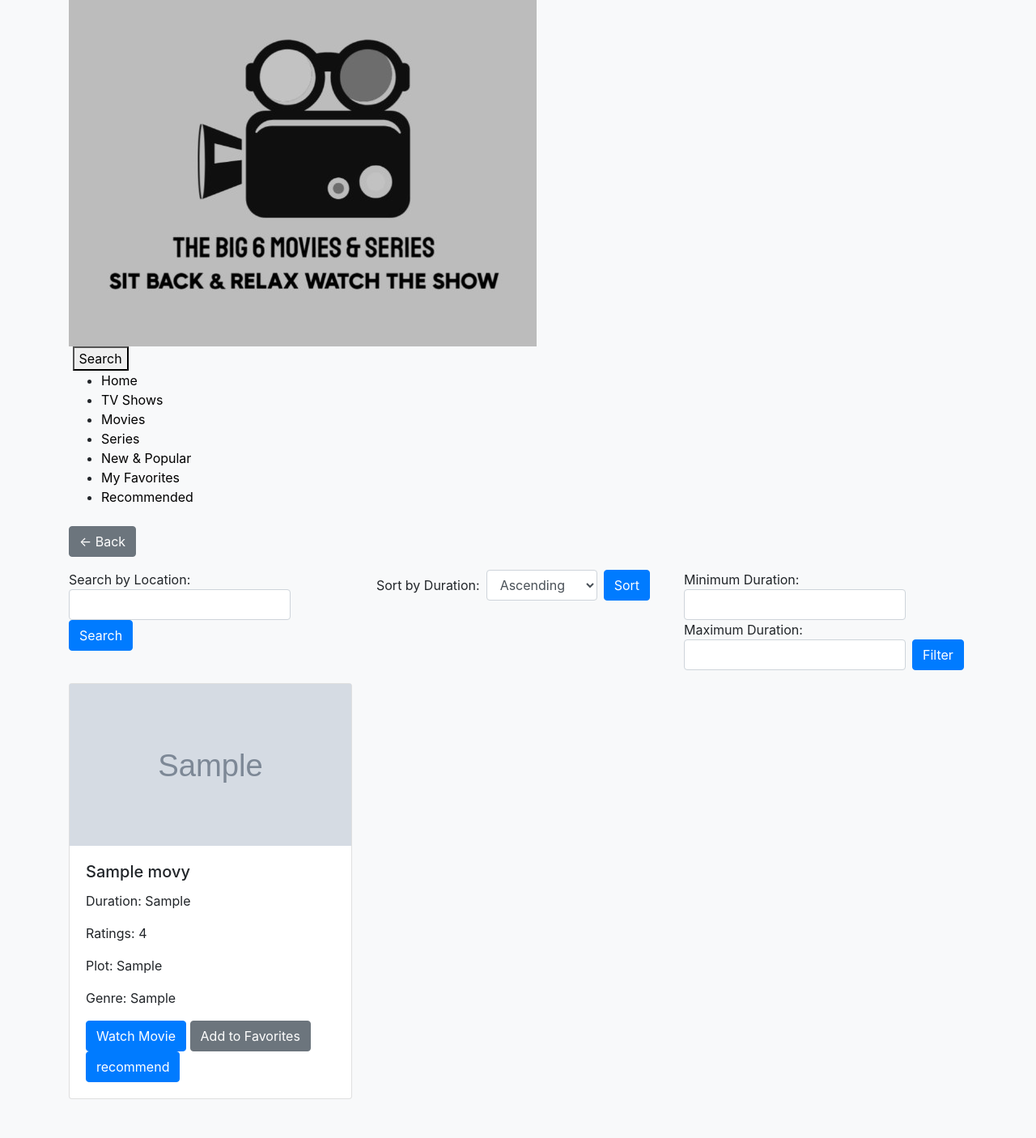
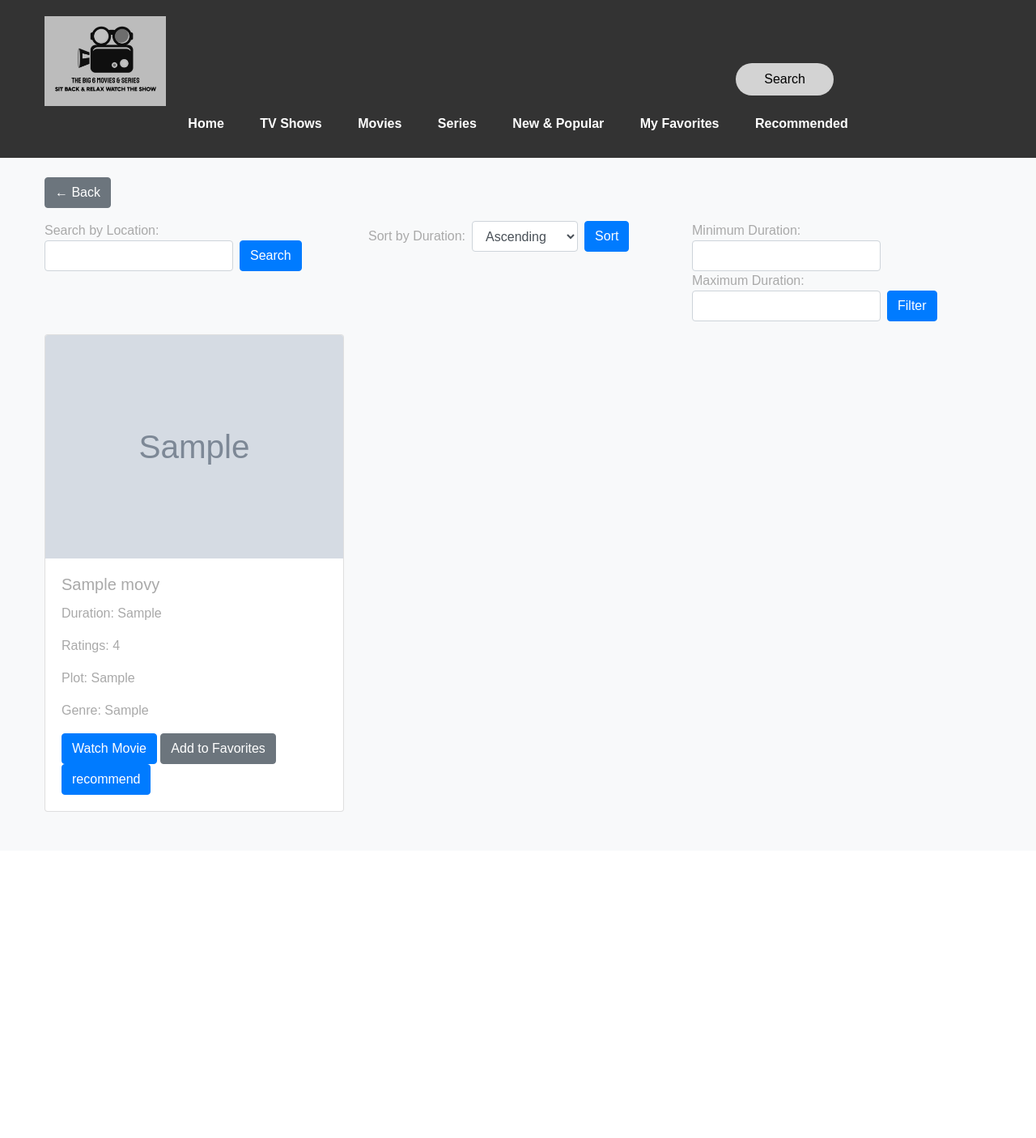
Before and after one commit to Rhulani756/COS221_Prac5, a PHP site: page /movies.php in a window 1280 px wide. Shown: the whole page at 81% size. After the commit the page ends 1003 px from the top, so only its background shows below. Run offline with PHP 8.4, Linux system fonts and the light colour scheme; tables that the repository leaves empty or names only in its code hold one stand-in row (values such as "Sample post"); grey boxes marked "Sample" are stand-in pictures; data that the repository does not hold is empty.

Commit message:
Update movies.php
I did the same thing even on this page it now looks better because of this new CSS

```diff
--- a/movies.php
+++ b/movies.php
@@ -8,26 +8,7 @@ session_start();
 <head>
     <title>View</title>
     <link href="https://stackpath.bootstrapcdn.com/bootstrap/4.5.2/css/bootstrap.min.css" rel="stylesheet">
-    <style>
-        .alb {
-            width: 100%;
-            height: 200px;
-            overflow: hidden;
-            display: flex;
-            justify-content: center;
-            align-items: center;
-        }
-
-        .alb img {
-            width: 100%;
-            height: auto;
-        }
-
-        a {
-            text-decoration: none;
-            color: black;
-        }
-    </style>
+    <link rel="stylesheet" href="StyleLooks2.css">
 </head>
 
 <body class="bg-light">
```
